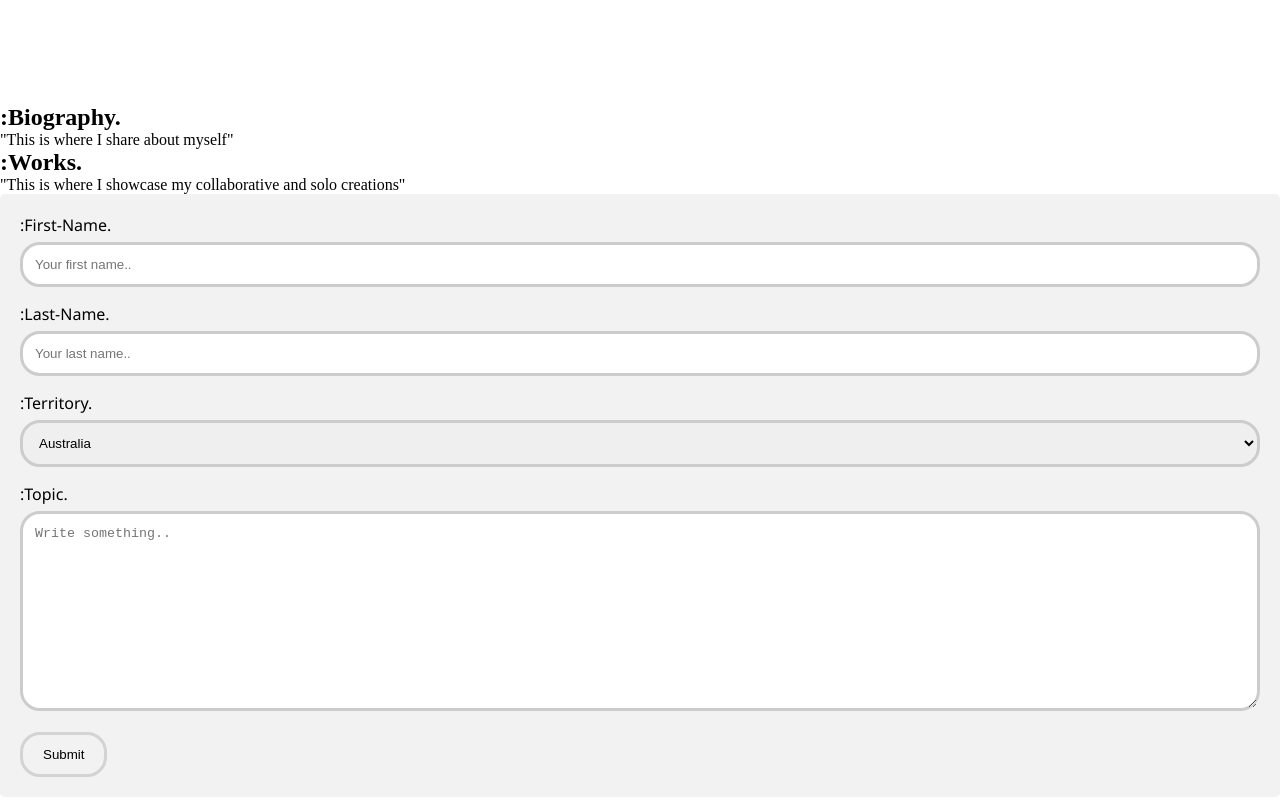
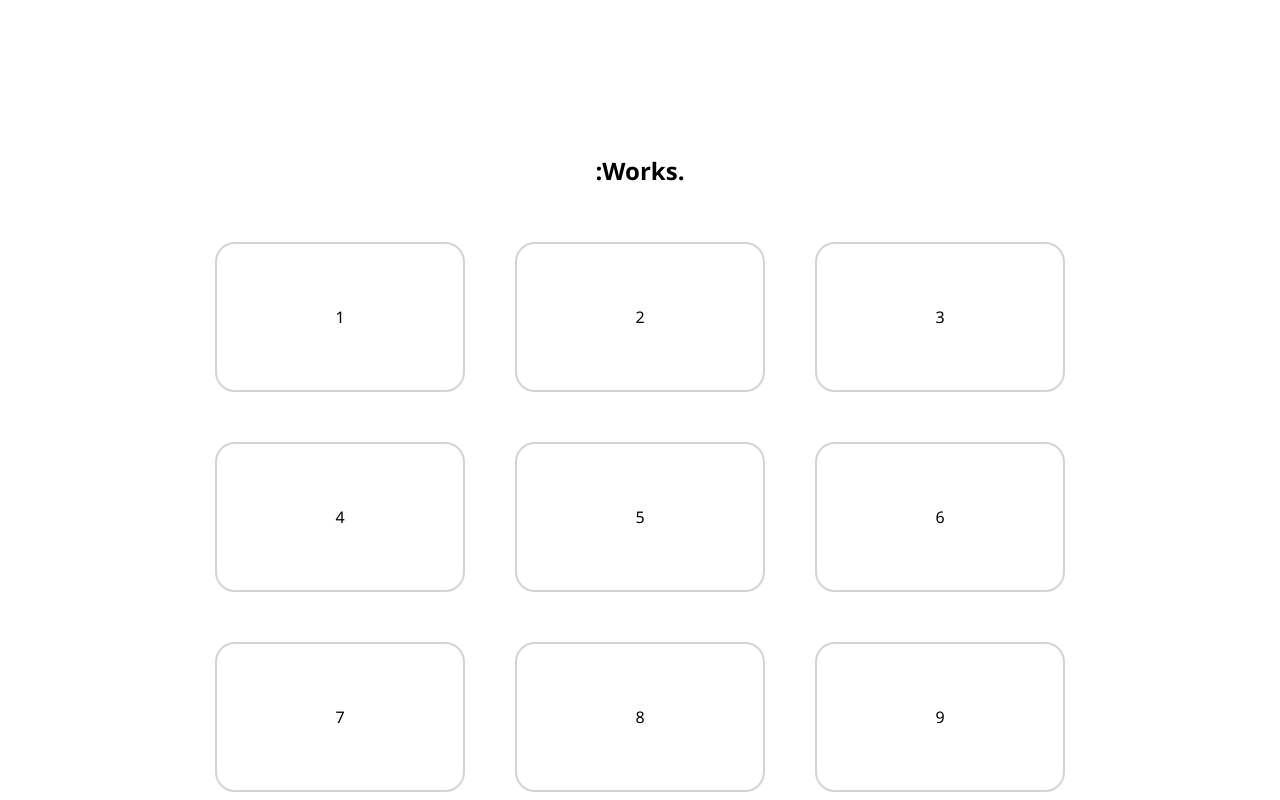
Before and after one commit to andres-abreu/MY-DEVELOPER-PROFILE, a plain HTML site: page index.html in a window 1280 px wide. Shown: the part 900-1700 px from the top of the page. Drawn offline with Linux system fonts and the light colour scheme.

Commit message:
works-grid and biography section have been added

```diff
--- a/assets/stylesheet.css
+++ b/assets/stylesheet.css
@@ -52,12 +52,39 @@ li a:hover {
     border-radius: 60px;
 }
 
+h2 {
+    font-family: 'Segoe UI', Tahoma, Geneva, Verdana, sans-serif;
+    text-align: center;
+    padding-bottom: 55px;
+    padding-top: 50px;
+}
+
+.parent-container {
+    display: grid;
+    gap: 50px;
+    grid-template-columns: repeat(3, 250px);
+    grid-template-rows: repeat(3, 150px);
+    justify-content: center;
+    padding-bottom: 250px;
+}
+
+.parent-container > div {
+    padding: 10px;
+    background-color: transparent;
+    border: 2px solid lightgrey;
+    border-radius: 20px;
+    display: grid;
+    place-items: center;
+    font-family: 'Segoe UI', Tahoma, Geneva, Verdana, sans-serif;
+    font-size: 16px;
+    font-weight: none;
+}
 
 input[type=text], select, textarea {
     width: 100%;
     padding: 12px;
     border: 3px solid #ccc;
-    border-radius: 20px;
+    border-radius: 10px;
     box-sizing: border-box;
     margin-top: 6px;
     margin-bottom: 16px;
--- a/index.html
+++ b/index.html
@@ -23,24 +23,35 @@
     </header>
 
     <div>
-        <img src="assets/andresabreu_dev-profile-pics_affinity./andresabreu_dev-profile~4.png" style="padding-bottom: 200px; max-height: 1000px; padding-left: 250px;">
+        <img src="assets/andresabreu_dev-profile-pics_affinity./andresabreu_dev-profile~4.png" style="padding-bottom: 205px; max-height: 1000px; padding-left: 250px;">
     </div>
 
+    <main>
+        <h2>:Works.</h2>
+        <div class="parent-container">
+            <div>1</div>
+            <div>2</div>
+            <div>3</div>
+            <div>4</div>
+            <div>5</div>
+            <div>6</div>
+            <div>7</div>
+            <div>8</div>
+            <div>9</div>
+        </div>
+    </main>
 
+    <div>
+        <h2>:Biography.</h2>
+        <img src="assets/andresabreu_dev-profile-pics_affinity./andresabreu_dev-profile~3.png" style="padding-bottom: 250px; max-height: 1000px; padding-right: 250px">
+        <p>
+            For this claimants sensation with the knowledge, skills, performance with the full-stack-web-[de]velopment and with the music scribe, creation, [pro]duction with the TUNE-TROLLEY-PUBLISH-HOUSE [STUDIOS] is with this claim.
+        </p>
+    </div>
 
-    <section id="Biography" class="showcase-squares">
-        <h2>:Biography.</h2>
-        <p>
-        "This is where I share about myself"
-        </p>
-    </section>
-
-    <section id="Works" class="showcase-squares">
-        <h2>:Works.</h2>
-        <p>
-        "This is where I showcase my collaborative and solo creations"
-        </p>
-    </section>
+    <div>
+        <h2>:Contact.</h2>
+    </div>
 
     <div class="container">
         <form action="action_page.php">
```
